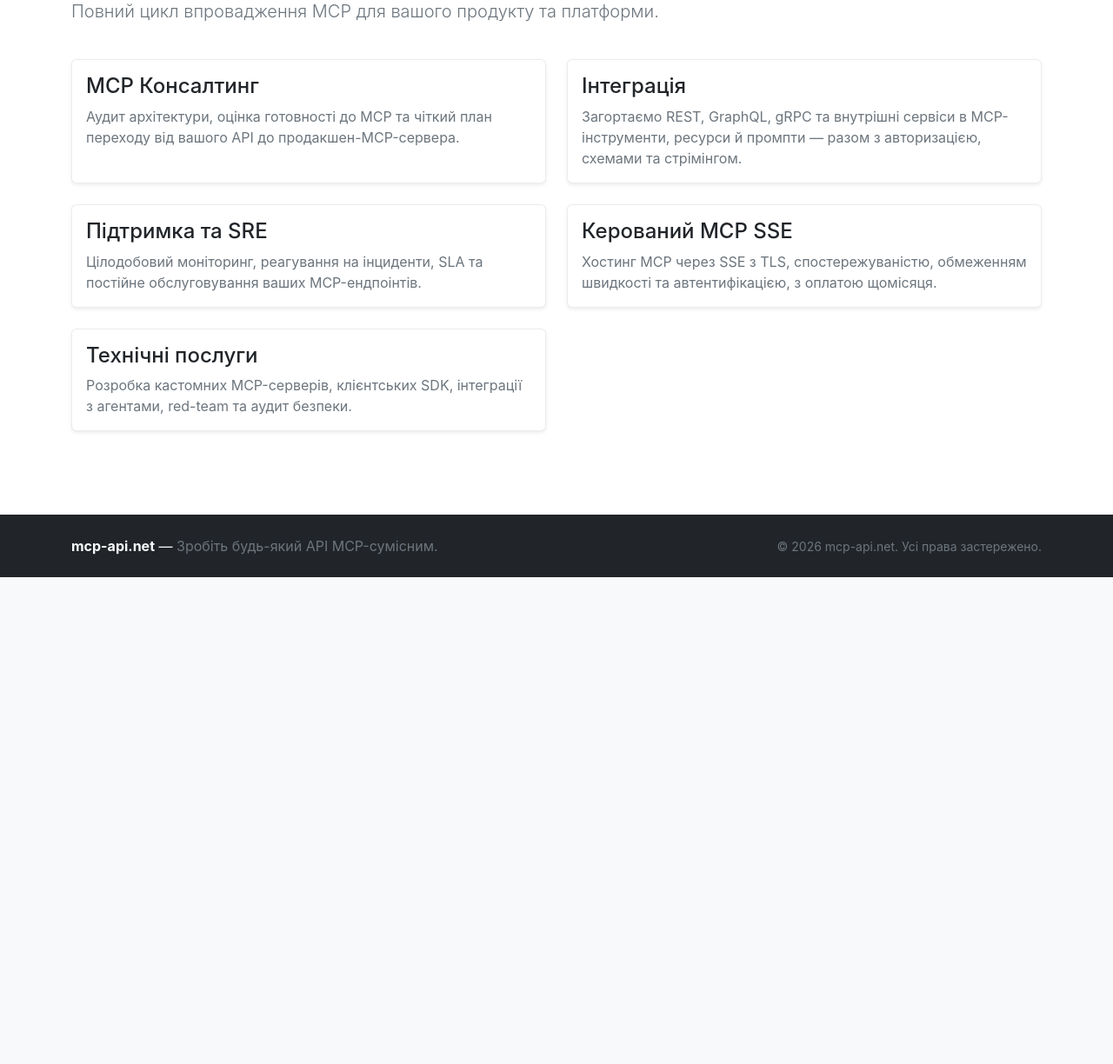
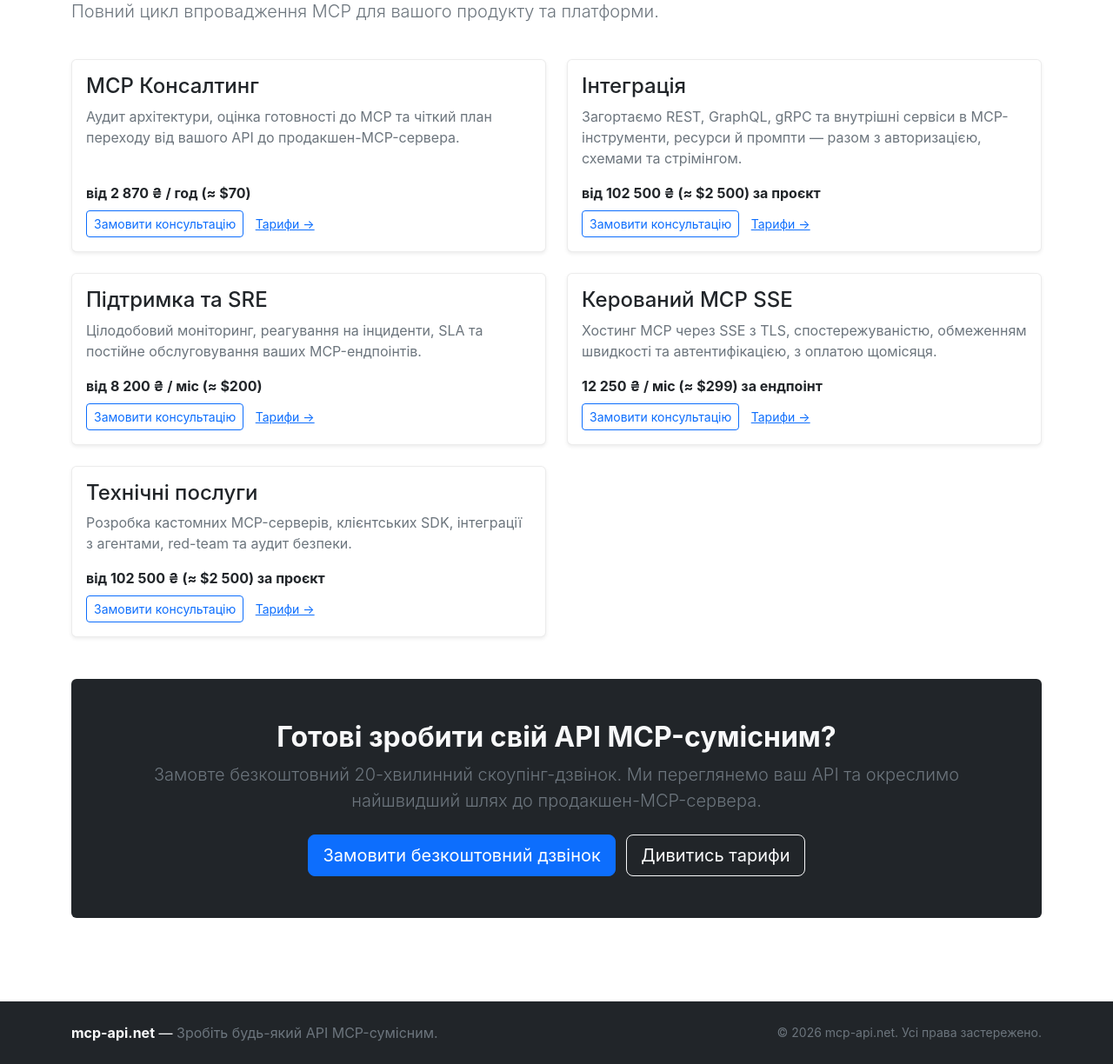
Before and after one commit to mcp-api-net/mcp-api.net, a FastAPI app: page /services in a window 1280 px wide. Shown: the part 162-1386 px from the top of the page at 87% size. Before the commit the page ends 826 px from the top, so only its background shows below. Run offline with FastAPI, Linux system fonts and the light colour scheme.

Commit message:
Add hourly technical consultation pricing details and update layout in pricing section

```diff
--- a/app/locales/strings.json
+++ b/app/locales/strings.json
@@ -19,14 +19,23 @@
     "services_subtitle": "End-to-end MCP enablement for your product and platform.",
     "service_consult_title": "MCP Consulting",
     "service_consult_text": "Architecture review, MCP readiness audit, and a clear roadmap from your current API to a production-grade MCP server.",
+    "service_consult_price": "from 2,870 UAH / hour (≈ $70)",
     "service_integrate_title": "Integration",
     "service_integrate_text": "We wrap REST, GraphQL, gRPC and internal services into MCP tools, resources and prompts — including auth, schemas, and streaming.",
+    "service_integrate_price": "from 102,500 UAH (≈ $2,500) per project",
     "service_support_title": "Support & SRE",
     "service_support_text": "24/7 monitoring, incident response, SLAs, and ongoing maintenance for your MCP endpoints.",
+    "service_support_price": "from 8,200 UAH / month (≈ $200)",
     "service_serve_title": "Managed MCP SSE",
     "service_serve_text": "Hosted MCP over SSE with TLS, observability, rate limiting and authentication, billed monthly.",
+    "service_serve_price": "12,250 UAH / month (≈ $299) per endpoint",
     "service_tech_title": "Technical Services",
     "service_tech_text": "Custom MCP server development, client SDKs, agent integrations and red-team / safety reviews.",
+    "service_tech_price": "from 102,500 UAH (≈ $2,500) per project",
+    "services_cta_title": "Ready to make your API MCP-compatible?",
+    "services_cta_text": "Book a free 20-minute scoping call. We'll review your API and outline the fastest path to a production MCP server.",
+    "services_cta_primary": "Book a free call",
+    "services_cta_secondary": "See pricing",
     "why_title": "Why mcp-api.net",
     "why_1": "Deep agentic-AI engineering experience.",
     "why_2": "Standards-first: clean MCP schemas, predictable tools, real observability.",
@@ -167,14 +176,23 @@
     "services_subtitle": "Повний цикл впровадження MCP для вашого продукту та платформи.",
     "service_consult_title": "MCP Консалтинг",
     "service_consult_text": "Аудит архітектури, оцінка готовності до MCP та чіткий план переходу від вашого API до продакшен-MCP-сервера.",
+    "service_consult_price": "від 2 870 ₴ / год (≈ $70)",
     "service_integrate_title": "Інтеграція",
     "service_integrate_text": "Загортаємо REST, GraphQL, gRPC та внутрішні сервіси в MCP-інструменти, ресурси й промпти — разом з авторизацією, схемами та стрімінгом.",
+    "service_integrate_price": "від 102 500 ₴ (≈ $2 500) за проєкт",
     "service_support_title": "Підтримка та SRE",
     "service_support_text": "Цілодобовий моніторинг, реагування на інциденти, SLA та постійне обслуговування ваших MCP-ендпоінтів.",
+    "service_support_price": "від 8 200 ₴ / міс (≈ $200)",
     "service_serve_title": "Керований MCP SSE",
     "service_serve_text": "Хостинг MCP через SSE з TLS, спостережуваністю, обмеженням швидкості та автентифікацією, з оплатою щомісяця.",
+    "service_serve_price": "12 250 ₴ / міс (≈ $299) за ендпоінт",
     "service_tech_title": "Технічні послуги",
     "service_tech_text": "Розробка кастомних MCP-серверів, клієнтських SDK, інтеграції з агентами, red-team та аудит безпеки.",
+    "service_tech_price": "від 102 500 ₴ (≈ $2 500) за проєкт",
+    "services_cta_title": "Готові зробити свій API MCP-сумісним?",
+    "services_cta_text": "Замовте безкоштовний 20-хвилинний скоупінг-дзвінок. Ми переглянемо ваш API та окреслимо найшвидший шлях до продакшен-MCP-сервера.",
+    "services_cta_primary": "Замовити безкоштовний дзвінок",
+    "services_cta_secondary": "Дивитись тарифи",
     "why_title": "Чому mcp-api.net",
     "why_1": "Глибокий досвід в інженерії агентного ШІ.",
     "why_2": "Стандарти перш за все: чисті MCP-схеми, передбачувані інструменти, повноцінна спостережуваність.",
--- a/app/templates/services.html
+++ b/app/templates/services.html
@@ -8,14 +8,26 @@
       {% for key in ['consult','integrate','support','serve','tech'] %}
       <div class="col-md-6">
         <div class="card h-100 shadow-sm">
-          <div class="card-body">
+          <div class="card-body d-flex flex-column">
             <h4 class="card-title">{{ t['service_' ~ key ~ '_title'] }}</h4>
             <p class="card-text text-secondary">{{ t['service_' ~ key ~ '_text'] }}</p>
+            <p class="fw-bold mt-auto mb-2">{{ t['service_' ~ key ~ '_price'] }}</p>
+            <div>
+              <a href="/contacts" class="btn btn-sm btn-outline-primary">{{ t.hero_cta_primary }}</a>
+              <a href="/pricing" class="btn btn-sm btn-link">{{ t.nav_pricing }} →</a>
+            </div>
           </div>
         </div>
       </div>
       {% endfor %}
     </div>
+
+    <div class="bg-dark text-light rounded p-4 p-md-5 mt-5 text-center">
+      <h2 class="fw-bold">{{ t.services_cta_title }}</h2>
+      <p class="lead text-secondary mb-4">{{ t.services_cta_text }}</p>
+      <a href="/contacts" class="btn btn-primary btn-lg me-2">{{ t.services_cta_primary }}</a>
+      <a href="/pricing" class="btn btn-outline-light btn-lg">{{ t.services_cta_secondary }}</a>
+    </div>
   </div>
 </section>
 {% endblock %}
```
